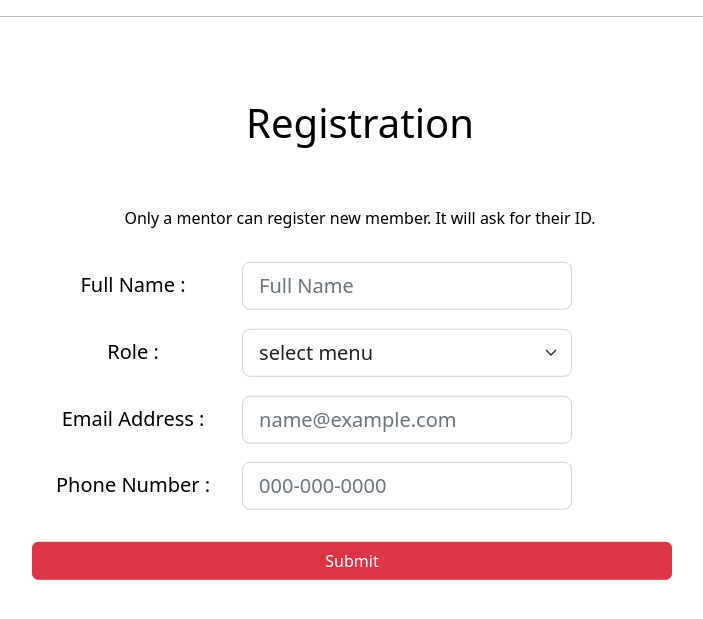
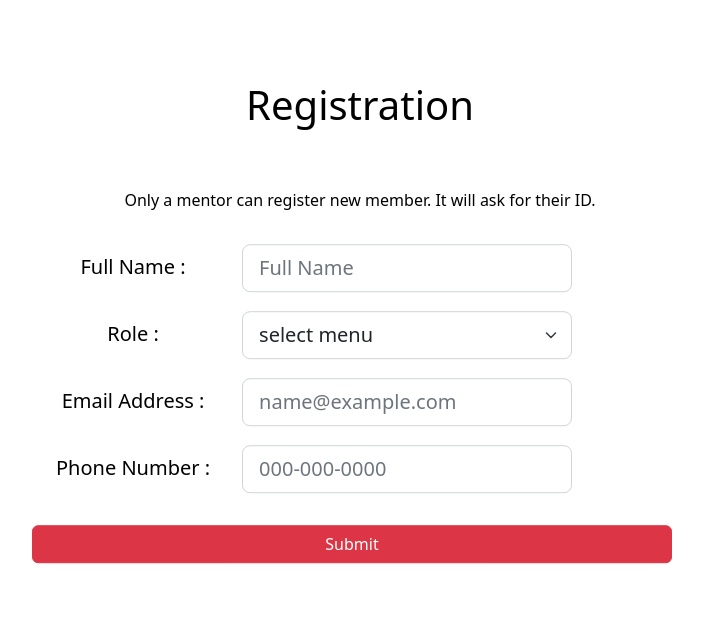
Before and after one commit to bhotw/354_attendance, a Flask app: page /register in a window 1280 px wide. Shown: the part 78-697 px from the top of the page, without its empty margins (280-983 px from the left). Run offline with Flask 3, Linux system fonts and the light colour scheme.

Commit message:
more tuning one the same stuff

```diff
--- a/templates/base.html
+++ b/templates/base.html
@@ -35,7 +35,6 @@
     </nav>
     <div style="text-align:center; margin: auto; color: #000000; width: 100%">
 
-        <hr>
         <div class="content">
 
            {% block content %}
--- a/templates/register.html
+++ b/templates/register.html
@@ -9,7 +9,6 @@
     }
     </style>
     <div class="row g-3 align-items-center">
-      <p class="bottom-three"> </p>
       <H1> Registration </H1>
       <p class="bottom-three"> </p>
       <p> Only a mentor can register new member. It will ask for their ID.</p>
```
